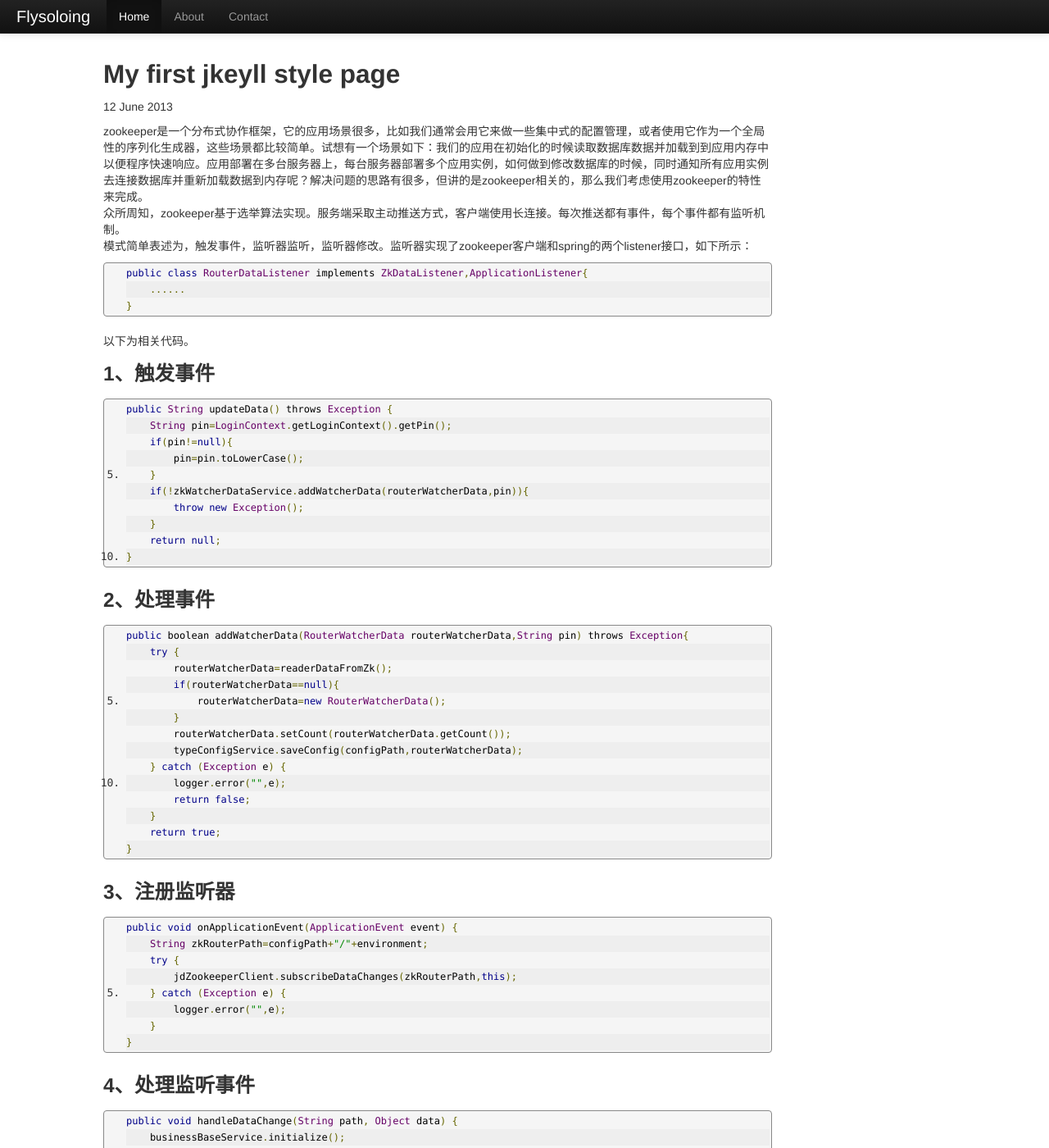
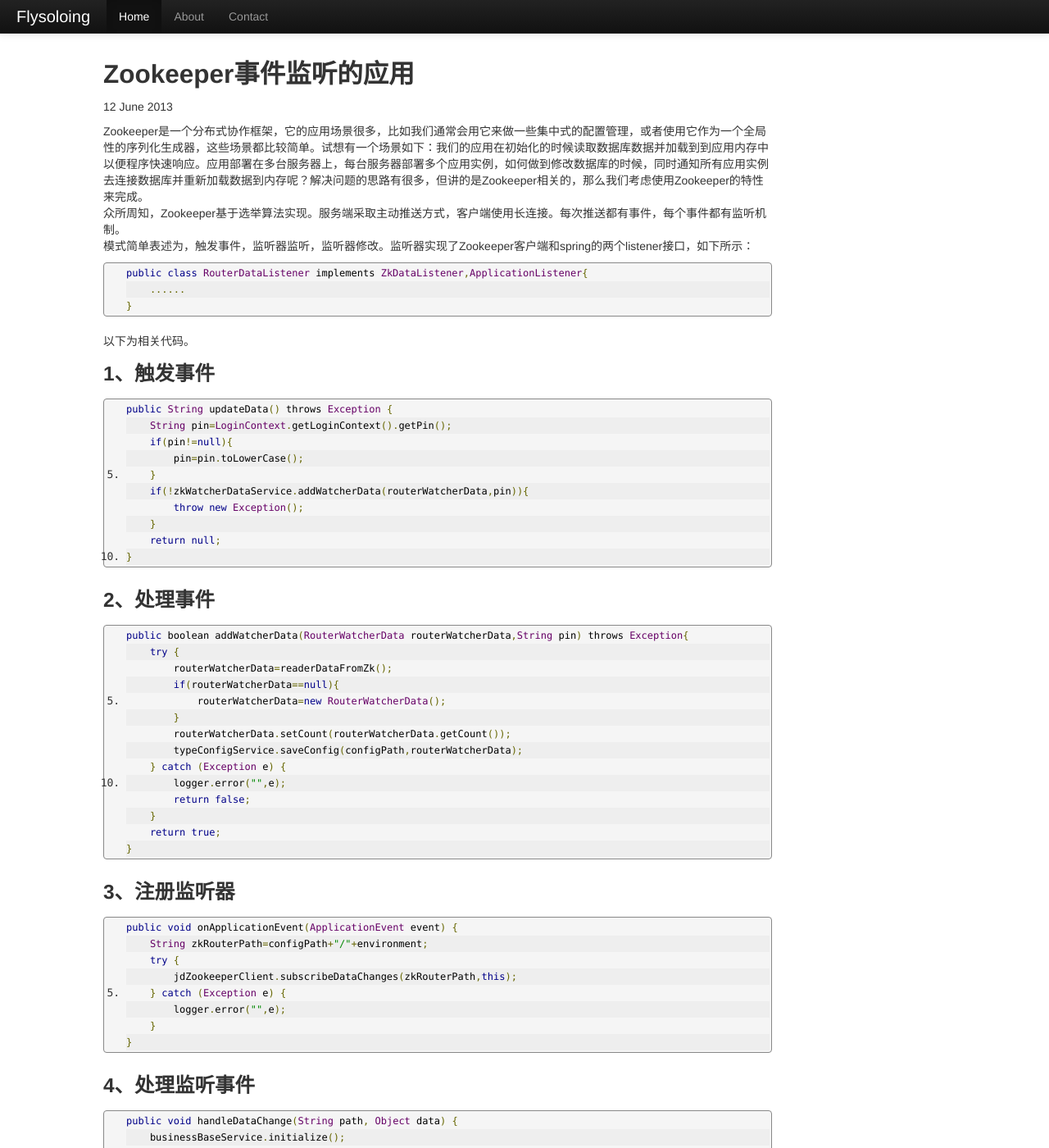
Before and after one commit to flysoloing/flysoloing.github.io, a Jekyll site: the page built from _posts/2013-06-12-Practices-for-Zookeeper-Listener.md, in a window 1280 px wide and 1400 px high. Shown: the whole window at 82% size. Built offline with Jekyll 4.4.1, drawn with Linux system fonts in a browser that asks for light colours; some of the changed text lies outside the part shown.

Commit message:
post title renamed

```diff
--- a/_posts/2013-06-12-TEST-Java.md
+++ b/_posts/2013-06-12-Practices-for-Zookeeper-Listener.md
@@ -1,10 +1,10 @@
 ---
 layout: post
-title: My first jkeyll style page
+title: Zookeeper事件监听的应用
 ---
-zookeeper是一个分布式协作框架，它的应用场景很多，比如我们通常会用它来做一些集中式的配置管理，或者使用它作为一个全局性的序列化生成器，这些场景都比较简单。试想有一个场景如下：我们的应用在初始化的时候读取数据库数据并加载到到应用内存中以便程序快速响应。应用部署在多台服务器上，每台服务器部署多个应用实例，如何做到修改数据库的时候，同时通知所有应用实例去连接数据库并重新加载数据到内存呢？解决问题的思路有很多，但讲的是zookeeper相关的，那么我们考虑使用zookeeper的特性来完成。
-众所周知，zookeeper基于选举算法实现。服务端采取主动推送方式，客户端使用长连接。每次推送都有事件，每个事件都有监听机制。
-模式简单表述为，触发事件，监听器监听，监听器修改。监听器实现了zookeeper客户端和spring的两个listener接口，如下所示：
+Zookeeper是一个分布式协作框架，它的应用场景很多，比如我们通常会用它来做一些集中式的配置管理，或者使用它作为一个全局性的序列化生成器，这些场景都比较简单。试想有一个场景如下：我们的应用在初始化的时候读取数据库数据并加载到到应用内存中以便程序快速响应。应用部署在多台服务器上，每台服务器部署多个应用实例，如何做到修改数据库的时候，同时通知所有应用实例去连接数据库并重新加载数据到内存呢？解决问题的思路有很多，但讲的是Zookeeper相关的，那么我们考虑使用Zookeeper的特性来完成。
+众所周知，Zookeeper基于选举算法实现。服务端采取主动推送方式，客户端使用长连接。每次推送都有事件，每个事件都有监听机制。
+模式简单表述为，触发事件，监听器监听，监听器修改。监听器实现了Zookeeper客户端和spring的两个listener接口，如下所示：
 
     public class RouterDataListener implements ZkDataListener,ApplicationListener{
         ......
@@ -56,4 +56,4 @@ zookeeper是一个分布式协作框架，它的应用场景很多，比如我
     }
 
 总结：
-zookeeper的选举实现能使它应用于多种场景，比如序列号生成器，统一协作管理等。
+Zookeeper的选举实现能使它应用于多种场景，比如序列号生成器，统一协作管理等。
```
